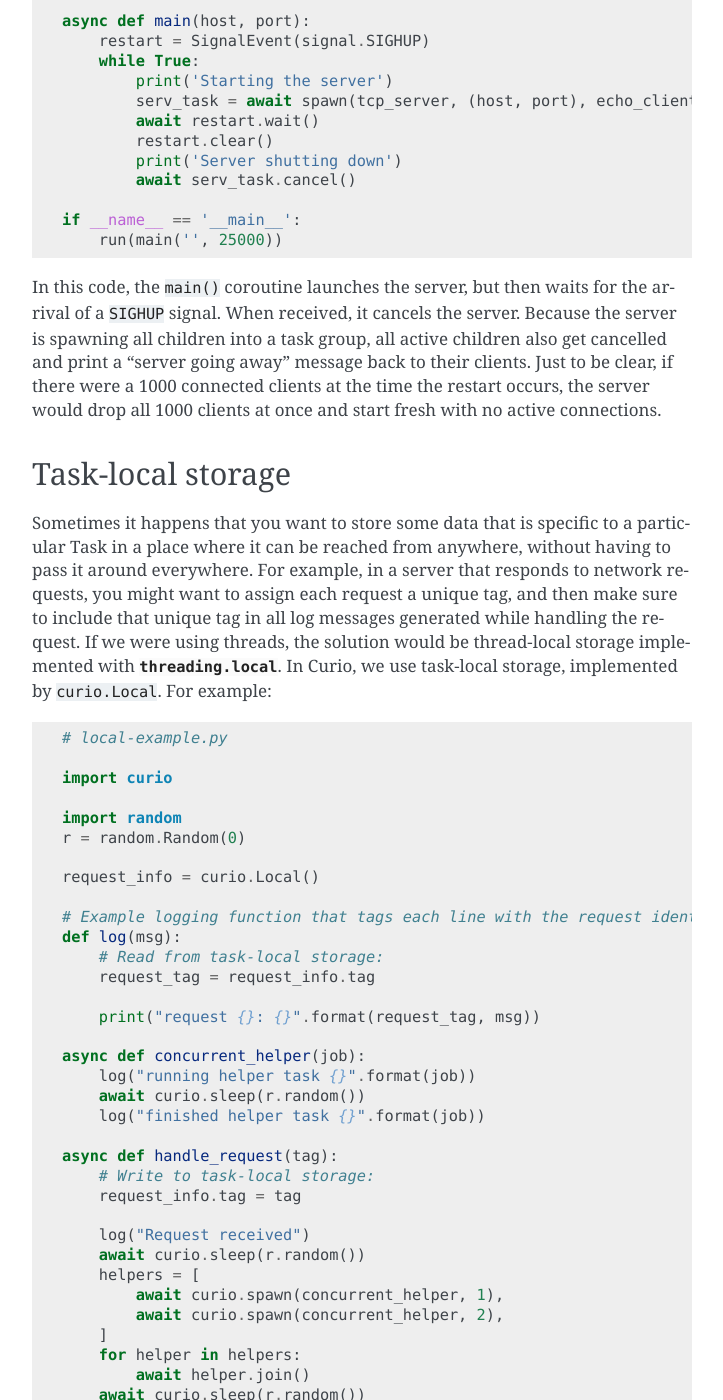
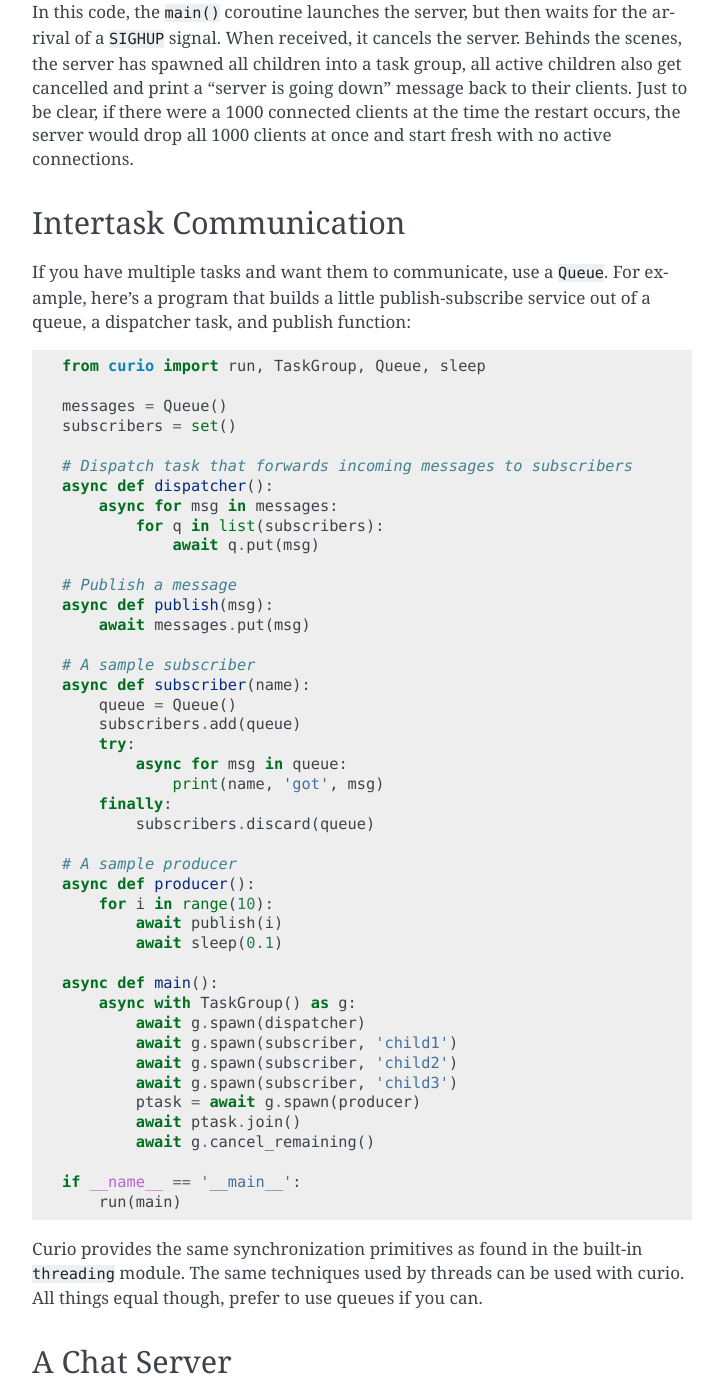
Before and after one commit to dabeaz/curio, a Sphinx documentation site: the page built from docs/tutorial.rst, in a window 1280 px wide and 1400 px high, scrolled down 17269 px. Shown: the whole window, without its empty margins (388-1111 px from the left). Built offline with Sphinx 7.4.7, drawn with Linux system fonts in a browser that asks for light colours; pages that are not in the unit, such as notebooks, are missing from menus; some of the changed text lies outside the part shown.

Commit message:
More cleanup. Tutorial docs improvements.

```diff
--- a/docs/howto.rst
+++ b/docs/howto.rst
@@ -291,6 +291,7 @@
 I/O operations as before, but make sure you preface them
 with ``await``.
 
+
 How can two different Python interpreters send messages to each other?
 ----------------------------------------------------------------------
 
--- a/docs/tutorial.rst
+++ b/docs/tutorial.rst
@@ -755,7 +755,8 @@
 The ``tcp_server()`` coroutine takes care of a few low-level details
 such as creating the server socket and binding it to an address.  It
 also takes care of properly closing the client socket so you no longer
-need the extra ``async with client`` statement from before.
+need the extra ``async with client`` statement from before.  Clients
+are also launched into a proper task group so cancellation shuts everything down.
 
 A Stream-Based Echo Server
 --------------------------
@@ -803,61 +804,187 @@
 ---------------------
 
 Let's make a slightly more sophisticated echo server that responds
-to a Unix signal and restarts::
+to a Unix signal and gracefully restarts::
 
     import signal
-    from curio import run, spawn, SignalEvent, CancelledError, TaskGroup
+    from curio import run, spawn, SignalQueue, CancelledError, tcp_server
     from curio.socket import *
 
     async def echo_client(client, addr):
         print('Connection from', addr)
-        async with client:
-            try:
-                while True:
-                    data = await client.recv(1000)
-                    if not data:
-                        break
-                    await client.sendall(data)
-                print('Connection closed')
-            except CancelledError:
-                await client.sendall(b'Server going away\n')
-                raise
-
-    async def tcp_server(address, handler):
-        async with TaskGroup() as clients:
-            sock = socket(AF_INET, SOCK_STREAM)
-            sock.setsockopt(SOL_SOCKET, SO_REUSEADDR, True)
-            sock.bind(address)
-            sock.listen(1)
-            async with sock:
-                while True:
-                    client_sock, addr = await sock.accept()
-                    await clients.spawn(handler, client_sock, addr, ignore_result=True)
+        s = client.as_stream()
+        try:
+            async for line in s:
+                await s.write(line)
+        except CancelledError:
+            await s.write(b'SERVER IS GOING DOWN!\n')
+            raise
+	print('Connection closed')
 
     async def main(host, port):
-        restart = SignalEvent(signal.SIGHUP)
-        while True:
-            print('Starting the server')
-            serv_task = await spawn(tcp_server, (host, port), echo_client)
-            await restart.wait()
-            restart.clear()
-            print('Server shutting down')
-            await serv_task.cancel()
+        async with SignalQueue(signal.SIGHUP) as restart:
+            while True:
+                print('Starting the server')
+                serv_task = await spawn(tcp_server, host, port, echo_client)
+                await restart.get()
+                print('Server shutting down')
+                await serv_task.cancel()
 
     if __name__ == '__main__':
         run(main('', 25000))
 
-
 In this code, the ``main()`` coroutine launches the server, but then
 waits for the arrival of a ``SIGHUP`` signal.  When received, it
-cancels the server.  Because the server is spawning all children into
+cancels the server.  Behinds the scenes, the server has spawned all children into
 a task group, all active children also get cancelled and print a
-"server going away" message back to their clients. Just to be clear,
+"server is going down" message back to their clients. Just to be clear,
 if there were a 1000 connected clients at the time the restart occurs,
 the server would drop all 1000 clients at once and start fresh with no
 active connections.
 
-Task-local storage
+Intertask Communication
+-----------------------
+
+If you have multiple tasks and want them to communicate, use a ``Queue``.
+For example, here's a program that builds a little publish-subscribe service
+out of a queue, a dispatcher task, and publish function::
+
+
+    from curio import run, TaskGroup, Queue, sleep
+
+    messages = Queue()
+    subscribers = set()
+
+    # Dispatch task that forwards incoming messages to subscribers
+    async def dispatcher():
+        async for msg in messages:
+            for q in list(subscribers):
+                await q.put(msg)
+
+    # Publish a message
+    async def publish(msg):
+        await messages.put(msg)
+
+    # A sample subscriber
+    async def subscriber(name):
+        queue = Queue()
+        subscribers.add(queue)
+        try:
+            async for msg in queue:
+                print(name, 'got', msg)
+        finally:
+            subscribers.discard(queue)
+
+    # A sample producer
+    async def producer():
+        for i in range(10):
+            await publish(i)
+            await sleep(0.1)
+
+    async def main():
+        async with TaskGroup() as g:
+            await g.spawn(dispatcher)
+            await g.spawn(subscriber, 'child1')
+            await g.spawn(subscriber, 'child2')
+            await g.spawn(subscriber, 'child3')
+            ptask = await g.spawn(producer)
+            await ptask.join()
+            await g.cancel_remaining()
+
+    if __name__ == '__main__':
+        run(main)
+
+Curio provides the same synchronization primitives as found in the built-in
+``threading`` module.  The same techniques used by threads can be used with
+curio.  All things equal though, prefer to use queues if you can.
+
+A Chat Server
+-------------
+
+Let's put more of our tools into practice and implement a chat server.  This
+server combines a bit of network programming with the publish-subscribe
+system you just built.  Here it is::
+
+    # chat.py
+
+    import signal
+    from curio import run, spawn, SignalQueue, TaskGroup, Queue, tcp_server, CancelledError
+    from curio.socket import *
+
+    messages = Queue()
+    subscribers = set()
+
+    async def dispatcher():
+        async for msg in messages:
+            for q in subscribers:
+                await q.put(msg)
+
+    async def publish(msg):
+        await messages.put(msg)
+
+    async def outgoing(client_stream):
+        queue = Queue()
+        try:
+            subscribers.add(queue)
+            async for name, msg in queue:
+                await client_stream.write(name + b':' + msg)
+        finally:
+            subscribers.discard(queue)
+
+    async def incoming(client_stream, name):
+        try:
+            async for line in client_stream:
+                await publish((name, line))
+        except CancelledError:
+            await client_stream.write(b'SERVER IS GOING DOWN!\n')
+            raise
+
+    async def chat_handler(client, addr):
+        print('Connection from', addr)
+        async with client:
+            client_stream = client.as_stream()
+            await client_stream.write(b'Your name: ')
+            name = (await client_stream.readline()).strip()
+            await publish((name, b'joined\n'))
+
+            async with TaskGroup(wait=any) as workers:
+                await workers.spawn(outgoing, client_stream)
+                await workers.spawn(incoming, client_stream, name)
+
+            await publish((name, b'has gone away\n'))
+
+        print('Connection closed')
+
+    async def chat_server(host, port):
+        async with TaskGroup() as g:
+            await g.spawn(dispatcher)
+            await g.spawn(tcp_server, host, port, chat_handler)
+
+    async def main(host, port):
+        async with SignalQueue(signal.SIGHUP) as restart:
+            while True:
+                print('Starting the server')
+                serv_task = await spawn(chat_server, host, port)
+                await restart.get()
+                print('Server shutting down')
+                await serv_task.cancel()
+
+    if __name__ == '__main__':
+        run(main('', 25000))
+
+This one might take a bit to digest, but here are some important bits.
+Each connection results into two tasks being spawned (``incoming`` and
+``outgoing``).  The ``incoming`` task reads incoming lines and publishes
+them.  The ``outgoing`` task subscribes to the feed and sends outgoing
+messages.   The ``workers`` task group supervises these two tasks. If any
+one of them terminates, the other task will be cancelled automatically.
+
+The ``chat_server`` task launches both the ``dispatcher`` and a ``tcp_server``
+task and watches them.  If cancelled, both of those tasks will be shut down.
+This includes all active client connections (each of which will get a
+"server is going down" message).  It's neat.
+
+Task Local Storage
 ------------------
 
 Sometimes it happens that you want to store some data that is specific
@@ -868,74 +995,80 @@
 all log messages generated while handling the request. If we were
 using threads, the solution would be thread-local storage implemented
 with :py:class:`threading.local`. In Curio, we use task-local storage,
-implemented by ``curio.Local``. For example::
+implemented by ``curio.Local``. For example, here is a modified
+version of the chat server with logging and a task-local address::
 
-    # local-example.py
+    import signal
+    from curio import run, spawn, SignalQueue, TaskGroup, Queue, tcp_server, CancelledError, Local
+    from curio.socket import *
 
-    import curio
+    import logging
+    log = logging.getLogger(__name__)
 
-    import random
-    r = random.Random(0)
+    messages = Queue()
+    subscribers = set()
+    local = Local()
 
-    request_info = curio.Local()
+    async def dispatcher():
+        async for msg in messages:
+            for q in subscribers:
+                await q.put(msg)
 
-    # Example logging function that tags each line with the request identifier.
-    def log(msg):
-        # Read from task-local storage:
-        request_tag = request_info.tag
+    async def publish(msg):
+        log.info('%r published %r', local.address, msg)   # Note: task local storage
+        await messages.put(msg)
 
-        print("request {}: {}".format(request_tag, msg))
+    async def outgoing(client_stream):
+        queue = Queue()
+        try:
+            subscribers.add(queue)
+            async for name, msg in queue:
+                await client_stream.write(name + b':' + msg)
+        finally:
+            subscribers.discard(queue)
 
-    async def concurrent_helper(job):
-        log("running helper task {}".format(job))
-        await curio.sleep(r.random())
-        log("finished helper task {}".format(job))
+    async def incoming(client_stream, name):
+        try:
+            async for line in client_stream:
+                await publish((name, line))
+        except CancelledError:
+            await client_stream.write(b'SERVER IS GOING DOWN!\n')
+            raise
 
-    async def handle_request(tag):
-        # Write to task-local storage:
-        request_info.tag = tag
+    async def chat_handler(client, addr):
+        log.info('Connection from %r', addr)
+        local.address = addr     # Setting task local storage
+        async with client:
+            client_stream = client.as_stream()
+            await client_stream.write(b'Your name: ')
+            name = (await client_stream.readline()).strip()
+            await publish((name, b'joined\n'))
 
-        log("Request received")
-        await curio.sleep(r.random())
-        helpers = [
-            await curio.spawn(concurrent_helper, 1),
-            await curio.spawn(concurrent_helper, 2),
-        ]
-        for helper in helpers:
-            await helper.join()
-        await curio.sleep(r.random())
-        log("Request complete")
+            async with TaskGroup(wait=any) as workers:
+                await workers.spawn(outgoing, client_stream)
+                await workers.spawn(incoming, client_stream, name)
 
-    async def main():
-        tasks = []
-        for i in range(3):
-            tasks.append(await curio.spawn(handle_request, i))
-        for task in tasks:
-            await task.join()
+            await publish((name, b'has gone away\n'))
 
-    if __name__ == "__main__":
-        curio.run(main)
+        log.info('%r connection closed', local.address)
 
-which produces output like::
+    async def chat_server(host, port):
+        async with TaskGroup() as g:
+            await g.spawn(dispatcher)
+            await g.spawn(tcp_server, host, port, chat_handler)
 
-    request 0: Request received
-    request 1: Request received
-    request 2: Request received
-    request 2: running helper task 1
-    request 2: running helper task 2
-    request 2: finished helper task 1
-    request 1: running helper task 1
-    request 1: running helper task 2
-    request 0: running helper task 1
-    request 0: running helper task 2
-    request 2: finished helper task 2
-    request 0: finished helper task 1
-    request 1: finished helper task 1
-    request 0: finished helper task 2
-    request 2: Request complete
-    request 1: finished helper task 2
-    request 1: Request complete
-    request 0: Request complete
+    async def main(host, port):
+        async with SignalQueue(signal.SIGHUP) as restart:
+            while True:
+                print('Starting the server')
+                serv_task = await spawn(chat_server, host, port)
+                await restart.get()
+                print('Server shutting down')
+                await serv_task.cancel()
+
+    if __name__ == '__main__':
+        logging.basicConfig(level=logging.INFO)
+        run(main('', 25000))
 
 Notice two features in particular:
 
@@ -950,41 +1083,6 @@
   *inherited*. Notice how in our example above, the logs from
   ``concurrent_helper`` are tagged with the appropriate request.
 
-Intertask Communication
------------------------
-
-If you have multiple tasks and want them to communicate, use a ``Queue``.
-For example::
-
-    # prodcons.py
-
-    import curio
-
-    async def producer(queue):
-        for n in range(10):
-            await queue.put(n)
-        await queue.join()
-        print('Producer done')
-
-    async def consumer(queue):
-        while True:
-            item = await queue.get()
-            print('Consumer got', item)
-            await queue.task_done()
-
-    async def main():
-        q = curio.Queue()
-        prod_task = await curio.spawn(producer, q)
-        cons_task = await curio.spawn(consumer, q)
-        await prod_task.join()
-        await cons_task.cancel()
-
-    if __name__ == '__main__':
-        curio.run(main)
-
-Curio provides the same synchronization primitives as found in the built-in
-``threading`` module.  The same techniques used by threads can be used with
-curio.
 
 Programming Advice
 ------------------
--- a/setup.py
+++ b/setup.py
@@ -14,7 +14,7 @@
       description="Curio - Concurrent I/O",
       long_description=long_description,
       license="BSD",
-      version="0.6",
+      version="0.7",
       author="David Beazley",
       author_email="dave@dabeaz.com",
       maintainer="David Beazley",
```
Also changed, not shown: README.rst (+3 -7 lines), 3 other files.
